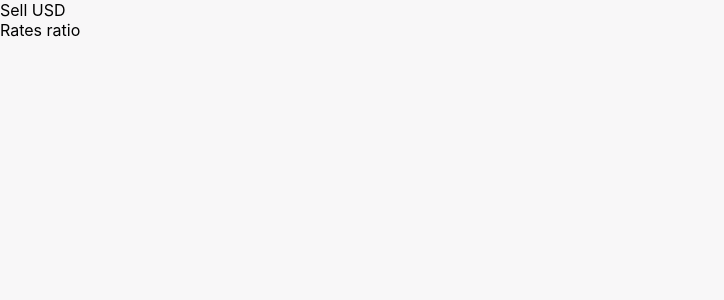
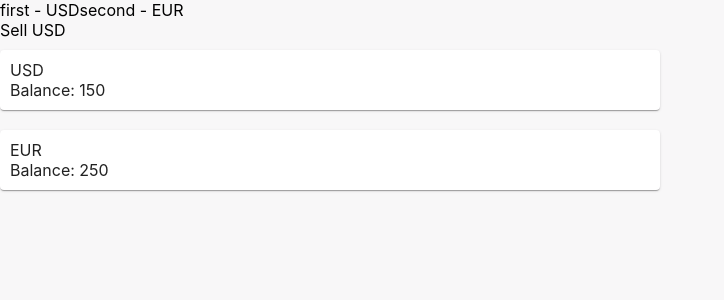
Before and after one commit to sychovSaveliy/sychov-revolut, a React (Create React App) app: page / in a window 1280 px wide. Shown: the top 300 px of the page, without its empty margins (0-724 px from the left). Built offline with nearby package versions, Linux system fonts and the light colour scheme; no server answers.

Commit message:
Amount input init

```diff
--- a/package.json
+++ b/package.json
@@ -18,6 +18,7 @@
     "@types/node": "^12.0.0",
     "@types/react": "^17.0.0",
     "@types/react-dom": "^17.0.0",
+    "clsx": "^1.1.1",
     "mobx": "^6.3.2",
     "mobx-react-lite": "^3.2.0",
     "react": "^17.0.2",
--- a/src/common/services/ExchangeApiServiceClass.ts
+++ b/src/common/services/ExchangeApiServiceClass.ts
@@ -1,11 +1,11 @@
 import AppConfig from '../configs/AppConfig';
 import { CurrencyAccount } from '../constants';
-import { FFApiResponse } from '../typings/ExchangeApiTypes';
+import { FFMultiFetchModel } from '../typings/ExchangeApiTypes';
 import { ApiServiceClass } from './ApiService';
 import { IExchangeApiService } from './interfaces/IExchangeApiService';
 
 export class ExchangeApiServiceClass extends ApiServiceClass implements IExchangeApiService {
-  fetchMulti(base: CurrencyAccount): Promise<FFApiResponse> {
+  fetchMulti(base: CurrencyAccount): Promise<FFMultiFetchModel> {
     const multiUrl = new URL(`${AppConfig.fxApi.domain}/fetch-multi`);
 
     multiUrl.searchParams.append('api_key', '184dd26b7e-40272d77ff-qyjq5f');
--- a/src/common/services/interfaces/IExchangeApiService.ts
+++ b/src/common/services/interfaces/IExchangeApiService.ts
@@ -1,7 +1,7 @@
 import { CurrencyAccount } from '../../constants';
-import { FFApiResponse } from '../../typings/ExchangeApiTypes';
+import { FFMultiFetchModel } from '../../typings/ExchangeApiTypes';
 import { IApiService } from './IApiService';
 
 export interface IExchangeApiService extends IApiService {
-  fetchMulti(base: CurrencyAccount): Promise<FFApiResponse>; // /fetch-multi?from=USD&to=EUR,GBP
+  fetchMulti(base: CurrencyAccount): Promise<FFMultiFetchModel>; // /fetch-multi?from=USD&to=EUR,GBP
 }
--- a/src/common/typings/ExchangeApiTypes.d.ts
+++ b/src/common/typings/ExchangeApiTypes.d.ts
@@ -1,10 +1,10 @@
 import { CurrencyAccount } from '../constants';
 
 export interface FFCurrencyResults {
-  [key: CurrencyAccount]: number;
+  [key: string]: number;
 }
 
-export interface FFApiResponse {
+export interface FFMultiFetchModel {
   base: CurrencyAccount;
   ms: number;
   results: FFCurrencyResults;
--- /dev/null
+++ b/src/components/Exchange/AmountInput/index.tsx
@@ -0,0 +1,37 @@
+import { Paper } from '@material-ui/core';
+import { makeStyles } from '@material-ui/core/styles';
+import clsx from 'clsx';
+import React from 'react';
+import { CurrencyAccount } from '../../../common/constants';
+
+interface AmountInputProps {
+  balance: number;
+  currency: CurrencyAccount;
+  classes?: {
+    root: string;
+  };
+}
+
+const useStyles = makeStyles({
+  participantRoot: {
+    width: '100%',
+    padding: 10,
+    margin: '10px 0'
+  }
+});
+
+const AmountInput: React.FC<AmountInputProps> = props => {
+  const classes = useStyles();
+  return (
+    <Paper className={clsx(classes.participantRoot, props.classes?.root)}>
+      <span>
+        {props.currency}
+      </span>
+      <div>
+        Balance: {props.balance}
+      </div>
+    </Paper>
+  );
+};
+
+export default AmountInput;
--- a/src/components/Exchange/RatesRatio/index.tsx
+++ b/src/components/Exchange/RatesRatio/index.tsx
@@ -1,14 +1,39 @@
 import { Grid } from '@material-ui/core';
+import { observer } from 'mobx-react-lite';
 import React from 'react';
 import { CurrencyAccount } from '../../../common/constants';
-import ExchangeApiService from '../../../common/services/ExchangeApiServiceClass';
+import { FFCurrencyResults } from '../../../common/typings/ExchangeApiTypes';
+import { useCurrentAccount } from '../hooks/ExchangeHooks';
 
-const RatesRatio: React.FC = () => {
+interface RatesRatioProps {
+  ffResults: FFCurrencyResults | undefined;
+  secondCurrencyAccount: CurrencyAccount;
+}
+
+const RatesRatio: React.FC<RatesRatioProps> = observer((props) => {
+  const currentAccount = useCurrentAccount();
+
+  if (!props.ffResults) {
+    return null;
+  }
+
+  const sendingAccountTitle: JSX.Element = (
+    <span>
+      1 {currentAccount}
+    </span>
+  );
+  const receivingAccountTitle: JSX.Element = (
+    <span>
+      {props.ffResults[props.secondCurrencyAccount]}
+      {props.secondCurrencyAccount}
+    </span>
+  );
+
   return (
     <Grid item xs={12}>
-      Rates ratio
+      {sendingAccountTitle} = {receivingAccountTitle}
     </Grid>
   );
-};
+});
 
 export default RatesRatio;
--- a/src/components/Exchange/SellBuyTitle/index.tsx
+++ b/src/components/Exchange/SellBuyTitle/index.tsx
@@ -1,18 +1,18 @@
 import { Grid } from '@material-ui/core';
 import React from 'react';
-import { CurrencyAccount } from '../../../common/constants';
+import { useCurrentAccount } from '../hooks/ExchangeHooks';
 import { ExchangeDirection } from '../index';
 
 interface SellBuyTitleProps {
   exDirection: ExchangeDirection;
-  currentCurrencyAccount: CurrencyAccount;
 }
 
 const SellBuyTitle: React.FC<SellBuyTitleProps> = (props) => {
+  const currentAccount = useCurrentAccount();
   const title = props.exDirection === ExchangeDirection.FirstToSecond ? 'Sell' : 'Buy';
   return (
     <Grid item xs={12}>
-      {title} {props.currentCurrencyAccount}
+      {title} {currentAccount}
     </Grid>
   );
 };
--- /dev/null
+++ b/src/components/Exchange/hooks/ExchangeHooks.ts
@@ -0,0 +1,16 @@
+import { useContext, useEffect, useState } from 'react';
+import { CurrencyAccount } from '../../../common/constants';
+import ExchangeStore from '../../../stores/ExchangeStore';
+
+export const useCurrentAccount = () => {
+  const exchangeStore = useContext(ExchangeStore);
+  // const [currentAccount, setCurrentAccount] = useState<CurrencyAccount>(exchangeStore.currentCurrencyAccount);
+  //
+  // useEffect(() => {
+  //   setCurrentAccount(exchangeStore.currentCurrencyAccount);
+  // }, [
+  //   exchangeStore.currentCurrencyAccount
+  // ]);
+
+  return exchangeStore.currentCurrencyAccount;
+};
--- a/src/components/Exchange/index.tsx
+++ b/src/components/Exchange/index.tsx
@@ -1,9 +1,13 @@
-import { Grid } from '@material-ui/core';
+import { Grid, Paper } from '@material-ui/core';
+import { makeStyles } from '@material-ui/core/styles';
+import clsx from 'clsx';
 import { observer } from 'mobx-react-lite';
 import React, { useContext, useEffect, useState } from 'react';
 import AppConfig from '../../common/configs/AppConfig';
 import { CurrencyAccount } from '../../common/constants';
+import { SRStyles } from '../../common/utils/SRStyles';
 import ExchangeStore from '../../stores/ExchangeStore';
+import AmountInput from './AmountInput';
 import RatesRatio from './RatesRatio';
 import SellBuyTitle from './SellBuyTitle';
 
@@ -17,30 +21,54 @@ export enum ExchangeDirection {
   SecondToFirst,
 }
 
+const useStyles = makeStyles({
+  firstParticipantRoot: {},
+  secondParticipantRoot: {}
+});
+
 const Exchange: React.FC = observer(() => {
+  // Styles
+  const classes = useStyles();
   // Store
   const exchangeStore = useContext(ExchangeStore);
   // State
-  const [participants, setParticipants] = useState<IParticipants>();
+  const [participants, setParticipants] = useState<CurrencyAccount[]>([
+    exchangeStore.currentCurrencyAccount,
+    exchangeStore.secondCurrencyAccount
+  ]);
   const [exDirection, setExDirection] = useState<ExchangeDirection>(ExchangeDirection.FirstToSecond);
+  const [firstAccount, secondAccount] = participants;
 
   useEffect(() => {
     exchangeStore.loadFFRates();
-    setParticipants({
-      firstAccount: exchangeStore.currentCurrencyAccount,
-      secondAccount: exchangeStore.secondCurrencyAccount
-    });
-
     return () => {};
   }, []);
 
+  useEffect(() => {
+    let participantsOrder = [firstAccount, secondAccount];
+    if (exDirection === ExchangeDirection.SecondToFirst) {
+      // or participantsOrder.reverse()
+      participantsOrder = [secondAccount, firstAccount];
+    }
+
+    setParticipants(participantsOrder);
+  }, [exDirection]);
+
   return (
     <Grid container item xs={6}>
+      first - {firstAccount}
+      second - {secondAccount}
       <SellBuyTitle
         exDirection={exDirection}
-        currentCurrencyAccount={exchangeStore.currentCurrencyAccount}
       />
-      <RatesRatio/>
+      <RatesRatio
+        ffResults={exchangeStore.ffMultiFetchModel?.results}
+        secondCurrencyAccount={secondAccount}
+      />
+      <Grid container direction={'column'}>
+        <AmountInput balance={150} currency={firstAccount} />
+        <AmountInput balance={250} currency={secondAccount} />
+      </Grid>
     </Grid>
   );
 });
--- a/src/stores/ExchangeStore.ts
+++ b/src/stores/ExchangeStore.ts
@@ -3,7 +3,7 @@ import { createContext } from 'react';
 import AppConfig from '../common/configs/AppConfig';
 import { CurrencyAccount } from '../common/constants';
 import ExchangeApiService, { ExchangeApiServiceClass } from '../common/services/ExchangeApiServiceClass';
-import { FFCurrencyResults } from '../common/typings/ExchangeApiTypes';
+import { FFMultiFetchModel } from '../common/typings/ExchangeApiTypes';
 
 export interface ExchangeStoreState {
   currentCurrencyAccount: CurrencyAccount;
@@ -15,7 +15,7 @@ export const DEFAULT_TARGET_ACCOUNT = CurrencyAccount.EUR;
 class ExchangeStore implements ExchangeStoreState {
   @observable currentCurrencyAccount: CurrencyAccount = AppConfig.defaultCurrencyAccount;
   @observable secondCurrencyAccount: CurrencyAccount = DEFAULT_TARGET_ACCOUNT;
-  @observable ffCurrencyResults: FFCurrencyResults = {};
+  @observable ffMultiFetchModel: FFMultiFetchModel | null = null;
 
   constructor(private readonly exchangeApiService: ExchangeApiServiceClass) {
     makeAutoObservable(this);
@@ -25,15 +25,19 @@ class ExchangeStore implements ExchangeStoreState {
     this.currentCurrencyAccount = account;
   }
 
+  @action setSecondAccount(account: CurrencyAccount): void {
+    this.secondCurrencyAccount = account;
+  }
+
   @action loadFFRates(currencyAccount: CurrencyAccount = this.currentCurrencyAccount): void {
     this.exchangeApiService.fetchMulti(currencyAccount).then(ffResp => {
-      this.ffCurrencyResults = ffResp.results;
+      this.ffMultiFetchModel = ffResp;
     });
   }
 
   @action resetStore(): void {
     this.currentCurrencyAccount = AppConfig.defaultCurrencyAccount;
-    this.ffCurrencyResults = {};
+    this.ffMultiFetchModel = null;
   }
 }
 
```
Also changed, not shown: 2 other files (tests, documents, lock files or other folders).
